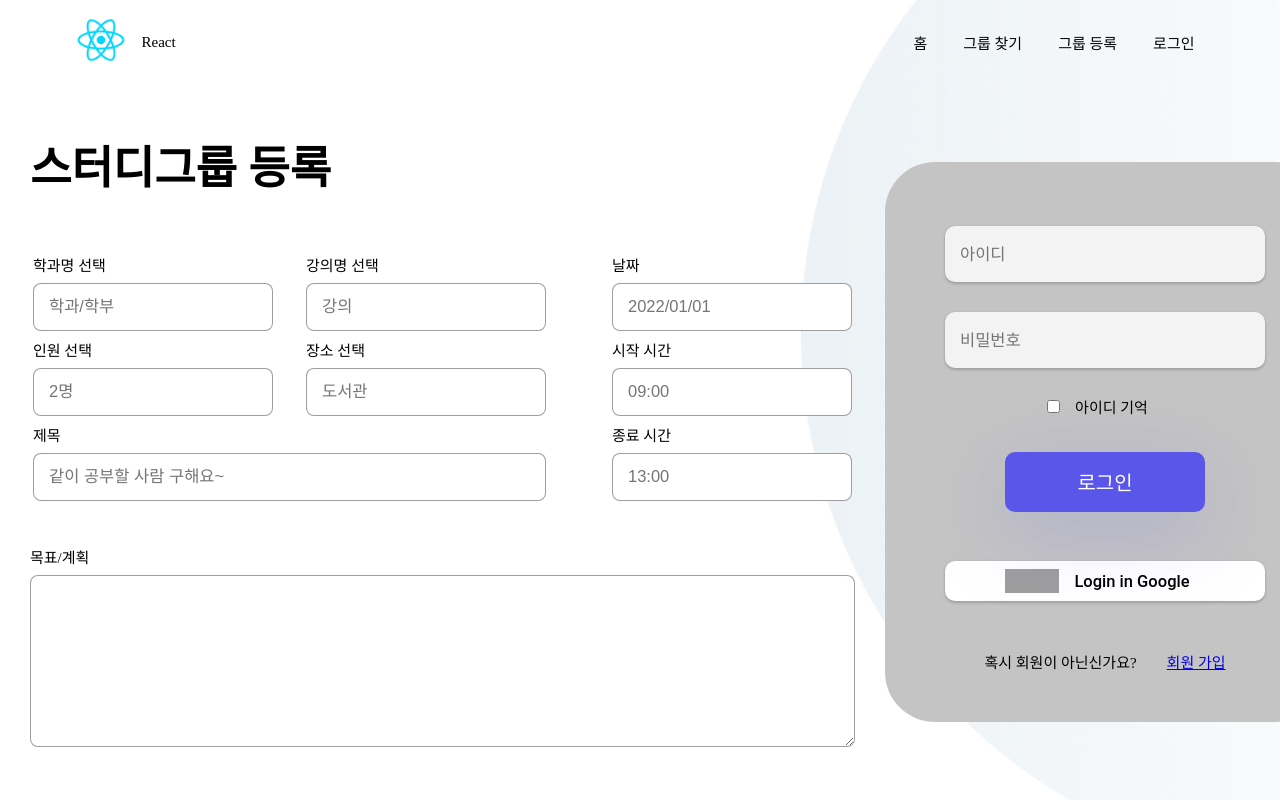
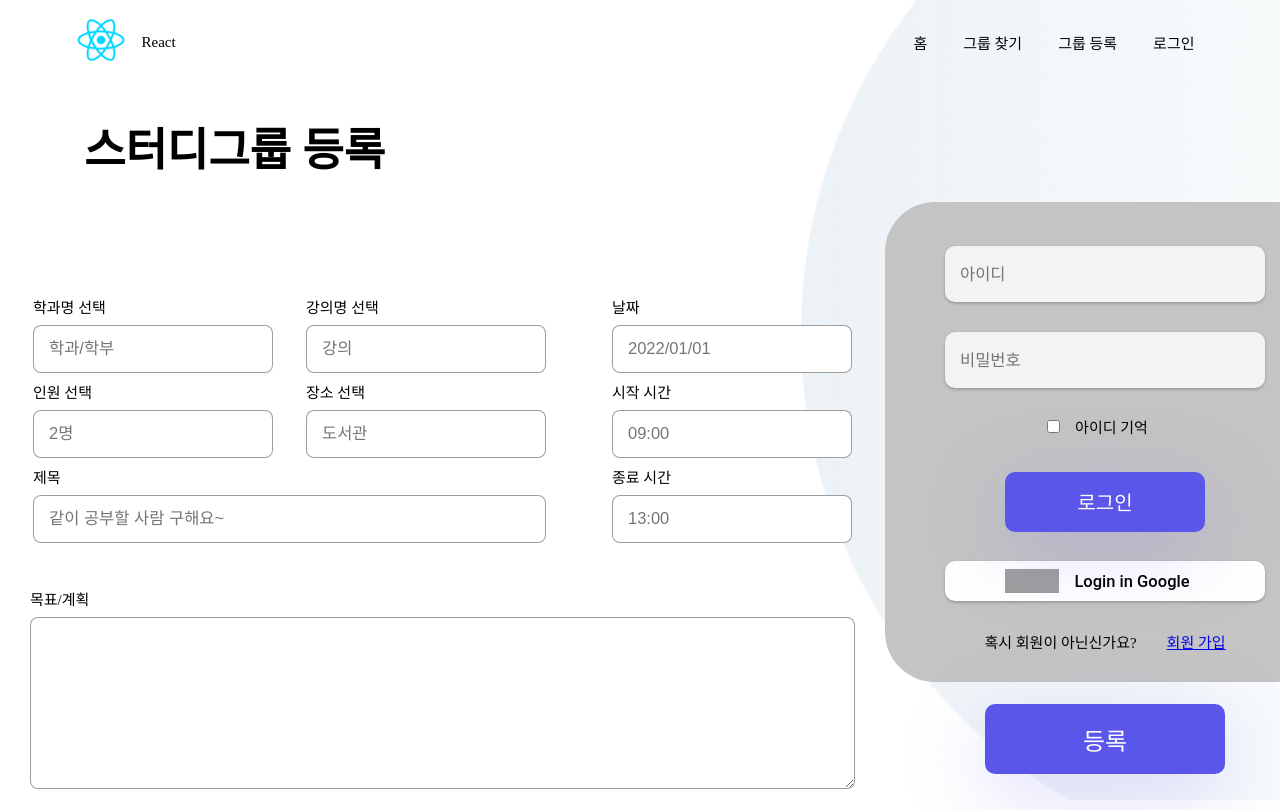
Before and after one commit to sanghyuk-2i/StudyGroup, a React (Create React App) app: page /apply in a window 1280 px wide. Shown: the top 810 px of the page. Built offline with nearby package versions, Linux system fonts and the light colour scheme; grey boxes are pictures that could not be loaded.

Commit message:
fix apply component #2
changed css flex part
added apply data type

```diff
--- a/src/component/Common/Button/button.module.css
+++ b/src/component/Common/Button/button.module.css
@@ -11,4 +11,5 @@ button {
     color: #FFFFFF;
     background-color: #5956E9;
     cursor: pointer;
+    margin: 0;
 }
--- a/src/component/Common/Intro/intro.module.css
+++ b/src/component/Common/Intro/intro.module.css
@@ -6,7 +6,7 @@
 }
 
 .introText {
-    padding: 0 0 2rem 4.5rem;
+    padding: 0 0 2rem 0;
 }
 
 .introText h2 {
@@ -18,7 +18,3 @@
     display: block;
     padding: 2rem 0 4rem 0;
 }
-
-Button {
-    margin-left: 4.5rem;
-}
--- a/src/component/Common/Sandbox/sandbox.module.css
+++ b/src/component/Common/Sandbox/sandbox.module.css
@@ -1,5 +1,8 @@
 .container {
     display: flex;
+    flex-direction: column;
+    justify-content: center;
+    align-items: center;
 }
 
 .container img {
@@ -14,8 +17,9 @@
     justify-content: space-evenly;
     align-items: center;
     width: 55vh;
-    height: 70vh;
+    height: 60vh;
     background-color: #c4c4c4;
     align-self: center;
     border-radius: 50px;
+    margin: 1.5rem 0;
 }
--- a/src/component/Common/Sandbox/sandbox.tsx
+++ b/src/component/Common/Sandbox/sandbox.tsx
@@ -17,10 +17,10 @@ const Sandbox = ({ checkImage, checkSubmit }: BoxElements) => {
                 (isImg) ? <img src="./img/background-2.png" alt="" />
                 : <div className={styles.container__box}>
                     <Content />
-                    {
-                        (checkSubmit) && <Button text="등록" click={() => console.log('clicked!')} />
-                    }
                 </div>
+            }
+            {
+                (checkSubmit) && <Button text="등록" click={() => console.log('clicked!')} />
             }
         </div>
     );
--- a/src/component/Group/Apply/apply.module.css
+++ b/src/component/Group/Apply/apply.module.css
@@ -1,16 +1,24 @@
+.c {
+    display: flex;
+    flex-direction: column;
+}
+
 .container {
     display: flex;
-    height: calc(100vh - 85px);
-    justify-content: space-around;
-    align-items: center;
+    height: calc(100vh - 169px);
+    justify-content: space-evenly;
 }
 
 .title {
     font-size: 3rem;
-    padding: 0 2rem 1rem 2rem;
+    padding: 2rem 0 0 5.6rem;
 }
 
-.form > * {
+.form {
+    padding-top: 5rem;
+}
+
+.form > .form__up {
     margin: 2.5rem 0;
 }
 
--- a/src/component/Group/Apply/apply.tsx
+++ b/src/component/Group/Apply/apply.tsx
@@ -1,13 +1,39 @@
-import React from 'react';
+import React, { Fragment } from 'react';
 import Input from '../../Common/Input/input';
 import Sandbox from '../../Common/Sandbox/sandbox';
 import styles from './apply.module.css';
 
+type ApplyData = {
+    major: string[];
+    subject: string[];
+    member: number[];
+    place: string;
+    title: string;
+    description: string;
+    date: Date[];
+    startT: Date[];
+    endT: Date[];
+};
+
+type SendData = {
+    major: string;
+    subject: string;
+    member: number;
+    place: string;
+    title: string;
+    description: string;
+    date: Date;
+    startT: Date;
+    endT: Date;
+};
+
 const Apply = () => {
+
     return (
+        <div className={styles.c}>
+            <h2 className={styles.title}>스터디그룹 등록</h2>
             <div className={styles.container}>
                 <div className={styles.form}>
-                <h2 className={styles.title}>스터디그룹 등록</h2>
                     <div className={styles.form__up}>
                         <div className={styles.form__up_left}>
                             <div className={styles.form__container}>
@@ -32,7 +58,8 @@ const Apply = () => {
                     </div>
                 </div>
                 <div className={styles.sandbox}>
-                <Sandbox checkImage={false} checkSubmit={false}/>
+                    <Sandbox checkImage={false} checkSubmit={true}/>
+                </div>
             </div>
         </div>
     );
--- a/src/component/Login/login.module.css
+++ b/src/component/Login/login.module.css
@@ -2,4 +2,5 @@
     display: flex;
     flex: 3 1;
     height: calc(100vh - 85px);
+    padding-left: 5rem;
 }
--- a/src/component/Main/main.module.css
+++ b/src/component/Main/main.module.css
@@ -2,4 +2,5 @@
     display: flex;
     flex: 3 1;
     height: calc(100vh - 85px);
+    padding-left: 5rem;
 }
--- a/src/component/Main/main.tsx
+++ b/src/component/Main/main.tsx
@@ -1,4 +1,4 @@
-import React, { Fragment, useState } from 'react';
+import React from 'react';
 import styles from './main.module.css';
 import Intro from '../Common/Intro/intro';
 import Sandbox from '../Common/Sandbox/sandbox';
```
Lines whose indentation alone changed are shown as unchanged.
